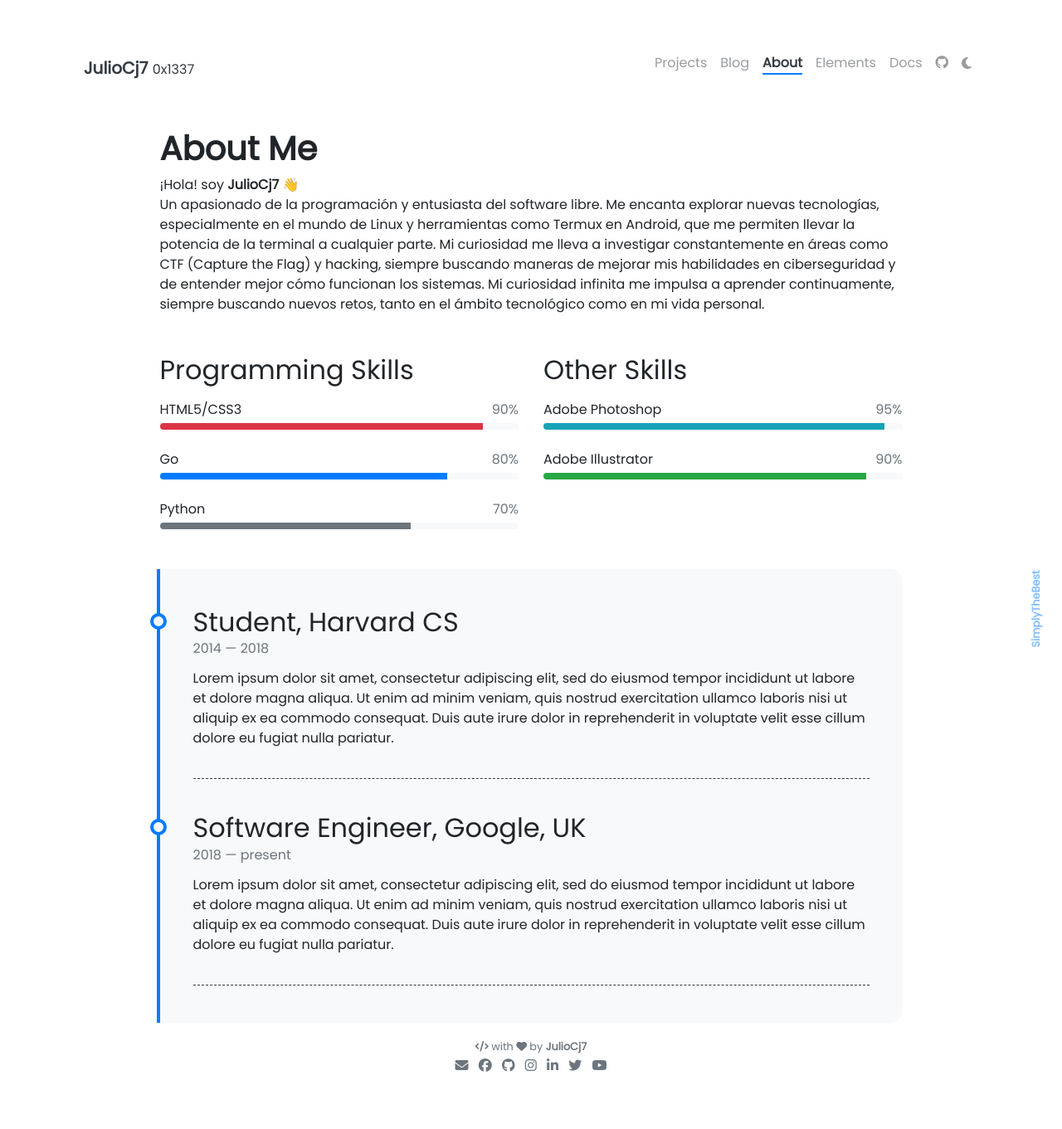
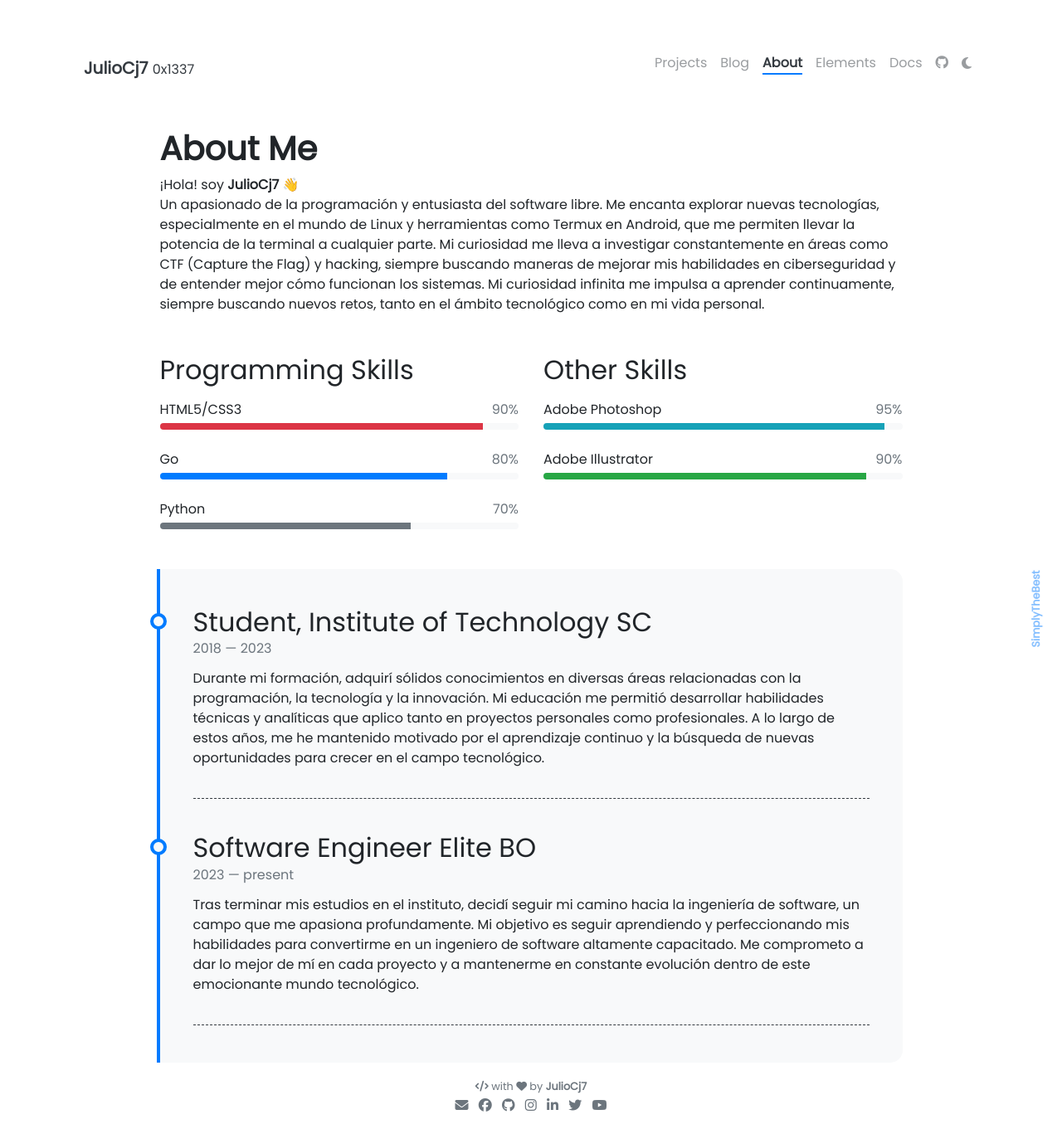
Before and after one commit to Juliocj7/0x1337, a Jekyll site: the page built from pages/about.md, in a window 1280 px wide. Shown: the whole page at 83% size. Built offline with Jekyll 4.4.1, drawn with Linux system fonts in a browser that asks for light colours; emoji names are drawn with the system emoji font; before the commit the page ends 1313 px from its top, so only the background shows below that.

Commit message:
Update README.md

```diff
--- a/_data/timeline.yml
+++ b/_data/timeline.yml
@@ -1,17 +1,17 @@
-- title: Student, Harvard CS
-  from: 2014
-  to: 2018
-  description: Lorem ipsum dolor sit amet, consectetur adipiscing elit,
-               sed do eiusmod tempor incididunt ut labore et dolore magna aliqua.
-               Ut enim ad minim veniam, quis nostrud exercitation ullamco laboris
-               nisi ut aliquip ex ea commodo consequat. Duis aute irure dolor in
-               reprehenderit in voluptate velit esse cillum dolore eu fugiat nulla pariatur.
+- title: Student, Institute of Technology SC
+  from: 2018
+  to: 2023
+  description: Durante mi formación, adquirí sólidos conocimientos en diversas áreas relacionadas
+               con la programación, la tecnología y la innovación. Mi educación me permitió
+               desarrollar habilidades técnicas y analíticas que aplico tanto en proyectos personales
+               como profesionales. A lo largo de estos años, me he mantenido motivado por el aprendizaje
+               continuo y la búsqueda de nuevas oportunidades para crecer en el campo tecnológico.
 
-- title: Software Engineer, Google, UK
-  from: 2018
+- title: Software Engineer Elite BO
+  from: 2023
   to: present
-  description: Lorem ipsum dolor sit amet, consectetur adipiscing elit,
-               sed do eiusmod tempor incididunt ut labore et dolore magna aliqua.
-               Ut enim ad minim veniam, quis nostrud exercitation ullamco laboris
-               nisi ut aliquip ex ea commodo consequat. Duis aute irure dolor in
-               reprehenderit in voluptate velit esse cillum dolore eu fugiat nulla pariatur.
+  description: Tras terminar mis estudios en el instituto, decidí seguir mi camino hacia la ingeniería
+               de software, un campo que me apasiona profundamente. Mi objetivo es seguir aprendiendo y
+               perfeccionando mis habilidades para convertirme en un ingeniero de software altamente capacitado.
+               Me comprometo a dar lo mejor de mí en cada proyecto y a mantenerme en constante evolución dentro
+               de este emocionante mundo tecnológico.
```
Also changed, not shown: _projects/(1) Capture The Flag.md (+1 -1 lines), _projects/(2) Aprende Neovim.md (+1 -1 lines).
